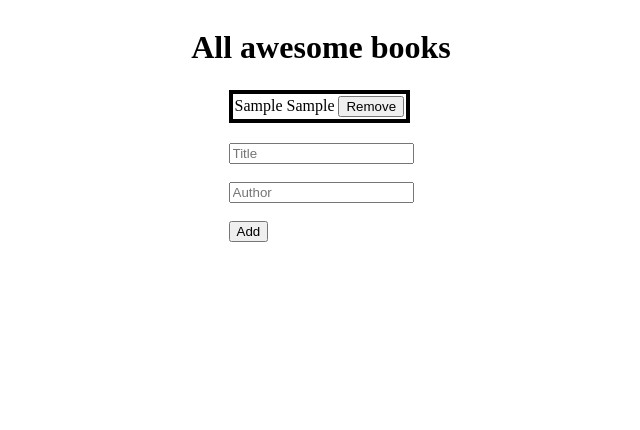
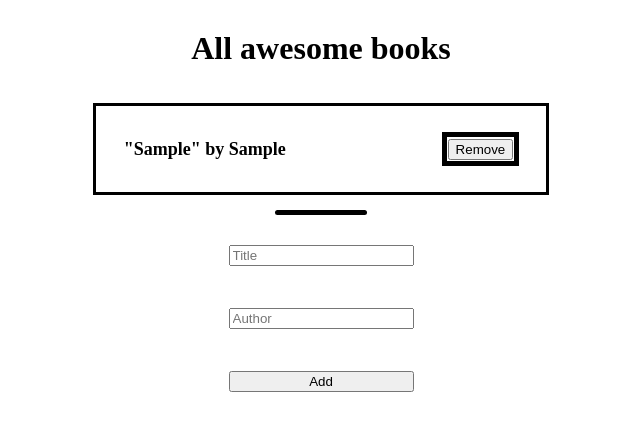
Before and after one commit to dlwub/Awesome-Books-with-Classes, a plain HTML site: page index.html in a window 1280 px wide. Both pictures are taken after typing "Sample", "Sample" into the empty fields and a click on the button "Add". Shown: the whole page, without its empty margins (319-959 px from the left). Drawn offline with Linux system fonts and the light colour scheme.

Commit message:
Add css styling to meet project design

```diff
--- a/index.html
+++ b/index.html
@@ -19,6 +19,7 @@
         </table>
 
         <form id="book-form" action="/" method="post">
+          <div class="style-me"></div>
           <input id="title-input" type="text" placeholder="Title" name="title"><br/><br/>
           <input id="author-input" type="text" placeholder="Author" name="author"><br/><br/>
           <button id="submit-btn" type="submit">Add</button>
--- a/index.js
+++ b/index.js
@@ -47,16 +47,14 @@ class Book {
 	}
 
 	addToPage(book) {
-		//if (title && author)
-		const div = document.createElement('div');
-		div.innerHTML = `
-		<tr class="table-row" style="color:red">
-			<td class="title-col" >${book.Title}</td>
-			<td class="author-col">${book.Author}</td>
+
+		bookList.innerHTML += `
+		<tr class="table-row" >
+			<td class="title-col" >"${book.Title}" by ${book.Author}</td>
 			<td class="btn-col"><button id="${book.Title}" type="submit" onclick= book.removeBook(this.id)>Remove</button></td>
 		</tr>
 		`
-		bookList.appendChild(div);
+
 	}
 
 	// Update booksArray with data from localStorage
@@ -98,4 +96,4 @@ bookForm.addEventListener('submit', (e) => {
 	authorForm.value = "";
 });
 
-document.querySelector('.table-row').style.backgroundColor = 'red';
+// document.querySelector('.table-row').style.backgroundColor = 'red';
--- a/style.css
+++ b/style.css
@@ -1,32 +1,71 @@
 .container {
 	display: flex;
 	flex-direction: column;
-	gap: 2px;
+	gap: 3px;
 	align-items: center;
+	color: black;
+}
+.header{
+
+	width: 40%;
+	display: flex;
+	justify-content: center;
+	padding:1px 10px;
+}
+
+main{
+	width: 40%;
+	display: flex;
+	flex-direction: column;
+	align-items: center;
+	gap: 15px;
+	padding: 10px;
+	height: auto;
+	font-size: 18px;
+	font-weight: 600;
+}
+
+form{
+	display: flex;
+	flex-direction: column;
+	height: auto;
+	border: 1xp solid black;
+}
+
+form .style-me{
+	height: 5px;
+	width: 50%;
+	justify-self: center;
+	align-self: center;
+	background-color: #000;
+	border-radius: 100px;
+	margin-bottom: 30px;
+}
+
+.btn-col{
+	border: 5px solid black;
 }
 
 table {
-	border: 4px solid #000;
+	border: 3px solid #000;
+	display: flex;
+	flex-direction: column;
+	gap: 15px;
+	height: auto;
+	width: 90%;
+	padding: 5%;
+
+}
+#books-list tbody:nth-child(even) { background-color: rgb(146, 148, 146); }
+
+table tr{
+	display: flex;
+	height: auto;
+	align-items: center;
+	padding: 1px;
+	justify-content: space-between;
 }
 
-.table-row {
-	padding-top: 10px;
-	padding-bottom: 10px;
-	background: blue;
+table tr:nth-child(even) {
+	background-color: #aa4a4a;
 }
-
-#title-input {
-	margin-top: 20px;
-}
-
-table .author-col {
-	text-align: center;
-}
-
-table .btn-col {
-	text-align: right;
-}
-
-tr:nth-child(even) {
-	background-color: #dddddd;
-}
```
